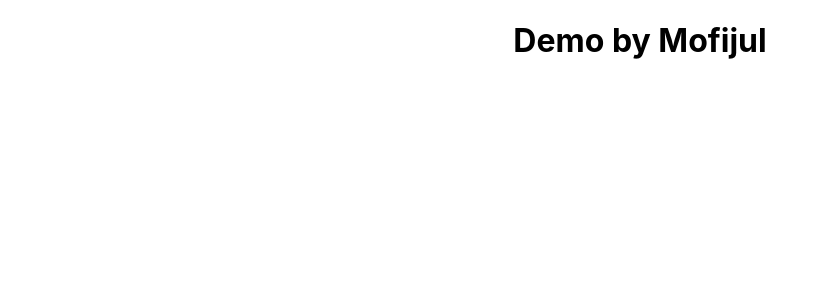
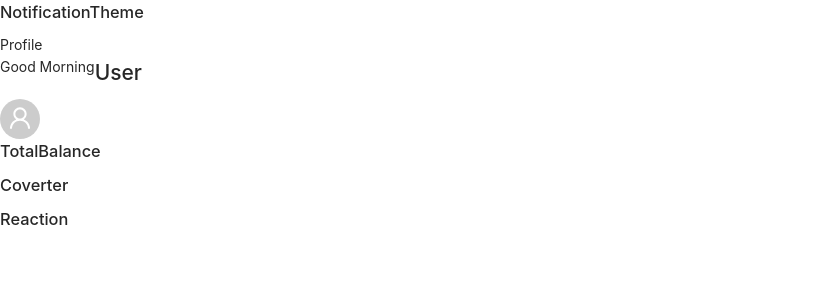
Before and after one commit to MOFIJULHAQUE/Dashboard_Project, a React (Create React App) app: page /dashboard in a window 1280 px wide. Shown: the top 300 px of the page, without its empty margins (0-828 px from the left). Built offline with nearby package versions, Linux system fonts and the light colour scheme.

Commit message:
09-11-2022

```diff
--- a/package.json
+++ b/package.json
@@ -3,9 +3,11 @@
   "version": "0.1.0",
   "private": true,
   "dependencies": {
+    "@ant-design/icons": "^4.7.0",
     "@testing-library/jest-dom": "^5.16.5",
     "@testing-library/react": "^13.4.0",
     "@testing-library/user-event": "^13.5.0",
+    "antd": "^4.24.1",
     "react": "^18.2.0",
     "react-dom": "^18.2.0",
     "react-scripts": "5.0.1",
--- a/src/App.js
+++ b/src/App.js
@@ -1,9 +1,8 @@
-import './App.css';
-import Demo from "./components/Demo"
+import { RightSideBar } from "./components/RightSideBar/RightSideBar";
 function App() {
   return (
     <div className="App">
-     <Demo/>
+      <RightSideBar />
     </div>
   );
 }
--- a/src/components/Demo.jsx
+++ /dev/null
@@ -1,11 +0,0 @@
-import React from 'react'
-
-const Demo = () => {
-  return (
-    <>
-      <h1>Demo by Mofijul</h1>
-    </>
-  )
-}
-
-export default Demo
--- /dev/null
+++ b/src/components/RightSideBar/Coverter.jsx
@@ -0,0 +1,9 @@
+import React from 'react'
+
+export const Coverter = () => {
+  return (
+    <>
+      <h3>Coverter</h3>
+    </>
+  )
+}
--- /dev/null
+++ b/src/components/RightSideBar/NotificationTheme.jsx
@@ -0,0 +1,11 @@
+import React from "react";
+// import { Button } from "antd";
+// import {CaretLeftOutlined,StepForwardOutlined } from "@ant-design/icons"
+export const NotificationTheme = () => {
+  return (
+    <>
+      <h3>NotificationTheme</h3>
+
+    </>
+  );
+};
--- /dev/null
+++ b/src/components/RightSideBar/ProfileSection.jsx
@@ -0,0 +1,16 @@
+import React from "react";
+import { UserOutlined } from "@ant-design/icons";
+import { Avatar } from "antd";
+import "./RightSideBarCSS_Files/profileSection.css"
+export const ProfileSection = () => {
+  return (
+    <>
+      <span>Profile</span>
+      <div className="profile_section">
+        <span>Good Morning</span>
+        <h2>User</h2>
+      </div>
+      <Avatar size="large" icon={<UserOutlined />} />
+    </>
+  );
+};
--- /dev/null
+++ b/src/components/RightSideBar/Reaction.jsx
@@ -0,0 +1,9 @@
+import React from "react";
+
+export const Reaction = () => {
+  return (
+    <>
+      <h3>Reaction</h3>
+    </>
+  );
+};
--- /dev/null
+++ b/src/components/RightSideBar/RightSideBar.jsx
@@ -0,0 +1,16 @@
+import { ProfileSection } from "./ProfileSection";
+import { NotificationTheme } from "./NotificationTheme";
+import { TotalBalance } from "./TotalBalance";
+import { Coverter } from "./Coverter";
+import { Reaction } from "./Reaction";
+export const RightSideBar = () => {
+  return (
+    <>
+      <NotificationTheme />
+      <ProfileSection />
+      <TotalBalance />
+      <Coverter />
+      <Reaction />
+    </>
+  );
+};
--- /dev/null
+++ b/src/components/RightSideBar/RightSideBarCSS_Files/profileSection.css
@@ -0,0 +1,3 @@
+.profile_section{
+    display: flex;
+}
--- /dev/null
+++ b/src/components/RightSideBar/TotalBalance.jsx
@@ -0,0 +1,9 @@
+import React from 'react'
+
+export const TotalBalance = () => {
+  return (
+    <>
+      <h3>TotalBalance</h3>
+    </>
+  )
+}
--- a/src/index.js
+++ b/src/index.js
@@ -2,6 +2,7 @@ import React from 'react';
 import ReactDOM from 'react-dom/client';
 import './index.css';
 import App from './App';
+import 'antd/dist/antd.css';
 import reportWebVitals from './reportWebVitals';
 
 const root = ReactDOM.createRoot(document.getElementById('root'));
```
Also changed, not shown: 1 other file (tests, documents, lock files or other folders).
